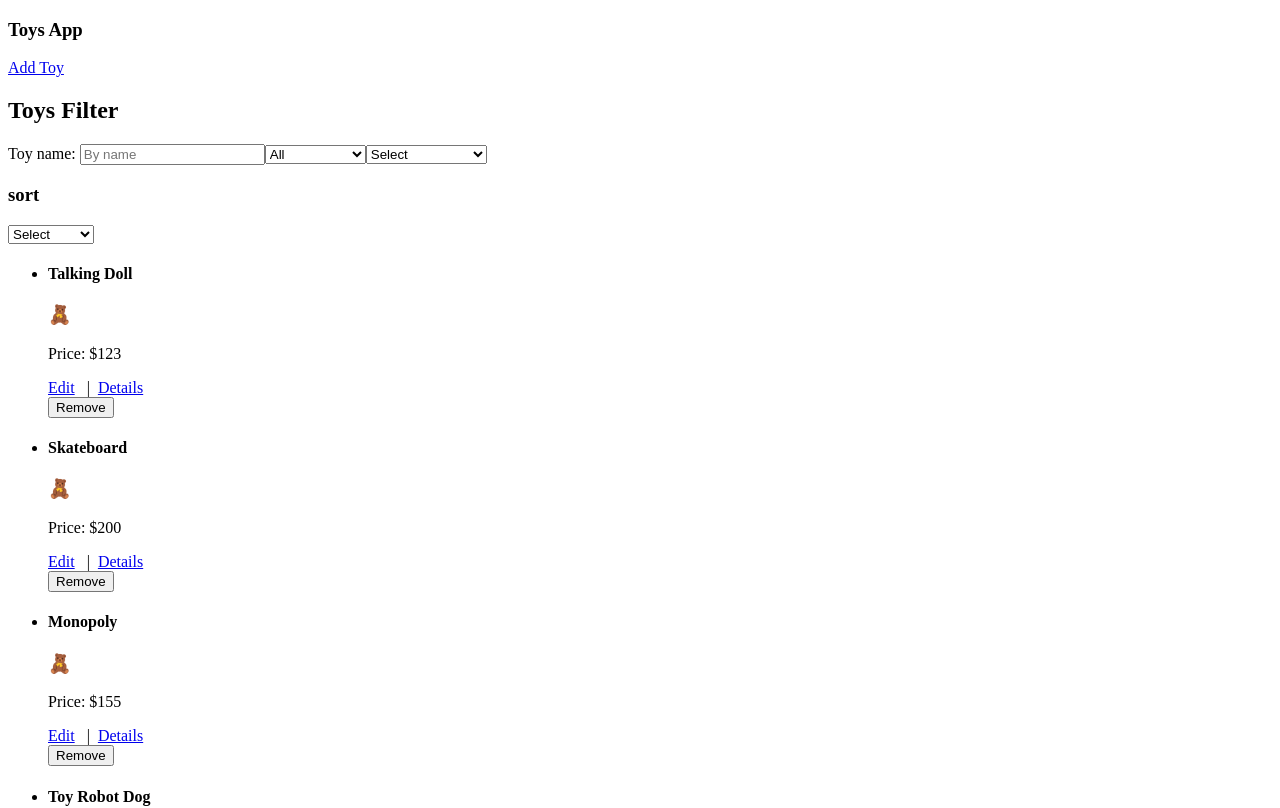
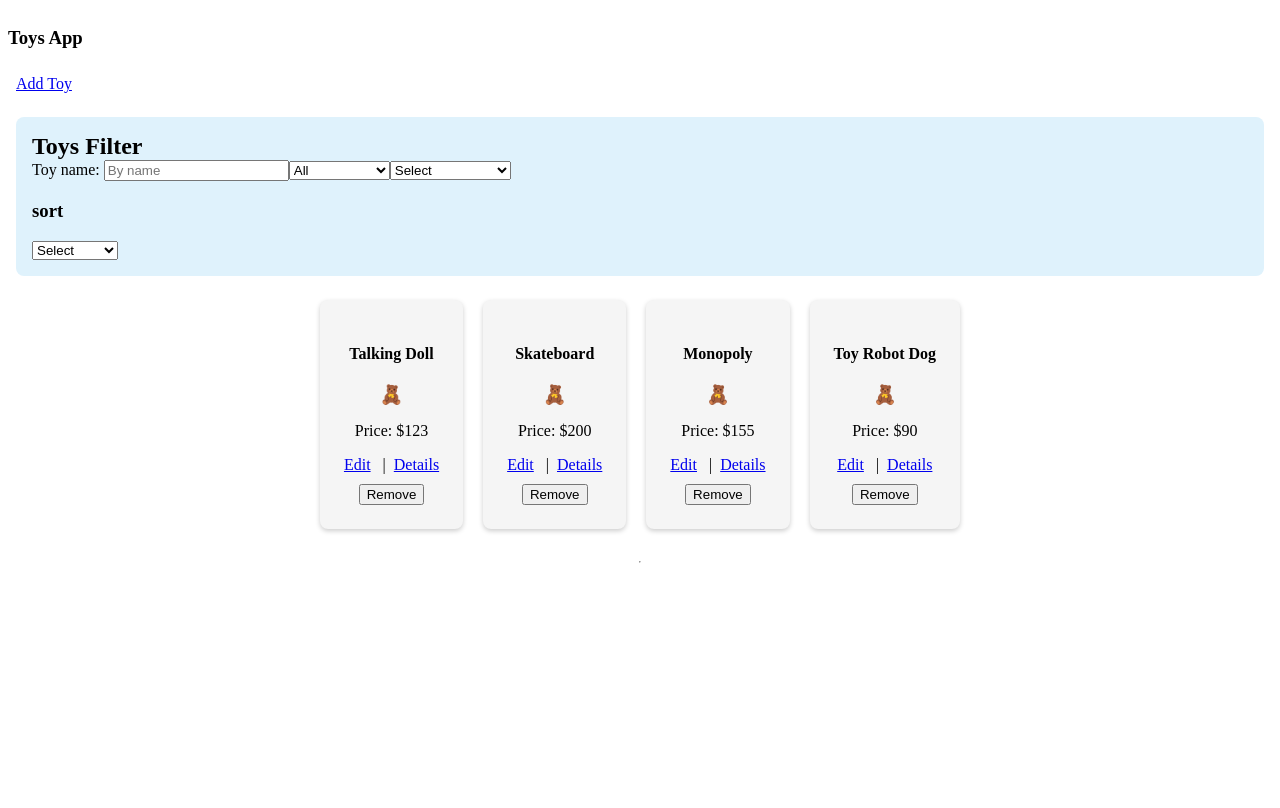
Before and after one commit to Gal-Ben-David/misterToy-frontend, a React (Vite) app: page / in a window 1280 px wide. Shown: the top 808 px of the page. Built offline with nearby package versions, Linux system fonts and the light colour scheme.

Commit message:
Add some styling

```diff
--- /dev/null
+++ b/src/assets/style/basis/base.css
@@ -0,0 +1,15 @@
+body {
+    margin: 0;
+}
+
+h1,
+h2 {
+    padding: 0;
+    margin: 0;
+}
+
+main {
+    display: grid;
+    gap: 1.5em;
+    padding: 0.5em;
+}
--- /dev/null
+++ b/src/assets/style/cmps/ToyFilter.css
@@ -0,0 +1,5 @@
+.toy-filter {
+    background-color: rgb(223, 242, 252);
+    padding: 1em;
+    border-radius: 0.5em;
+}
--- /dev/null
+++ b/src/assets/style/cmps/ToyList.css
@@ -0,0 +1,27 @@
+ul.toy-list {
+    display: grid;
+    grid-auto-flow: column;
+    justify-content: center;
+    gap: 20px;
+
+    margin: 0;
+    padding: 0;
+
+}
+
+.toy-list li {
+    display: flex;
+    flex-direction: column;
+    align-items: center;
+    gap: 10px;
+
+    list-style-type: none;
+    width: max-content;
+    padding: 1.5em;
+
+    border-radius: 0.5em;
+    background-color: var(--clr-bg-1);
+
+    text-align: center;
+    box-shadow: 0 2px 5px rgba(0, 0, 0, 0.2);
+}
--- a/src/assets/style/main.css
+++ b/src/assets/style/main.css
@@ -0,0 +1,10 @@
+/* setup */
+@import './setup/vars.css';
+
+/* basis */
+
+@import './basis/base.css';
+
+/* cmps */
+@import './cmps/ToyList.css';
+@import './cmps/ToyFilter.css';
--- /dev/null
+++ b/src/assets/style/setup/vars.css
@@ -0,0 +1,4 @@
+:root {
+    --clr-bg-1: #f5f5f5;
+
+}
```
